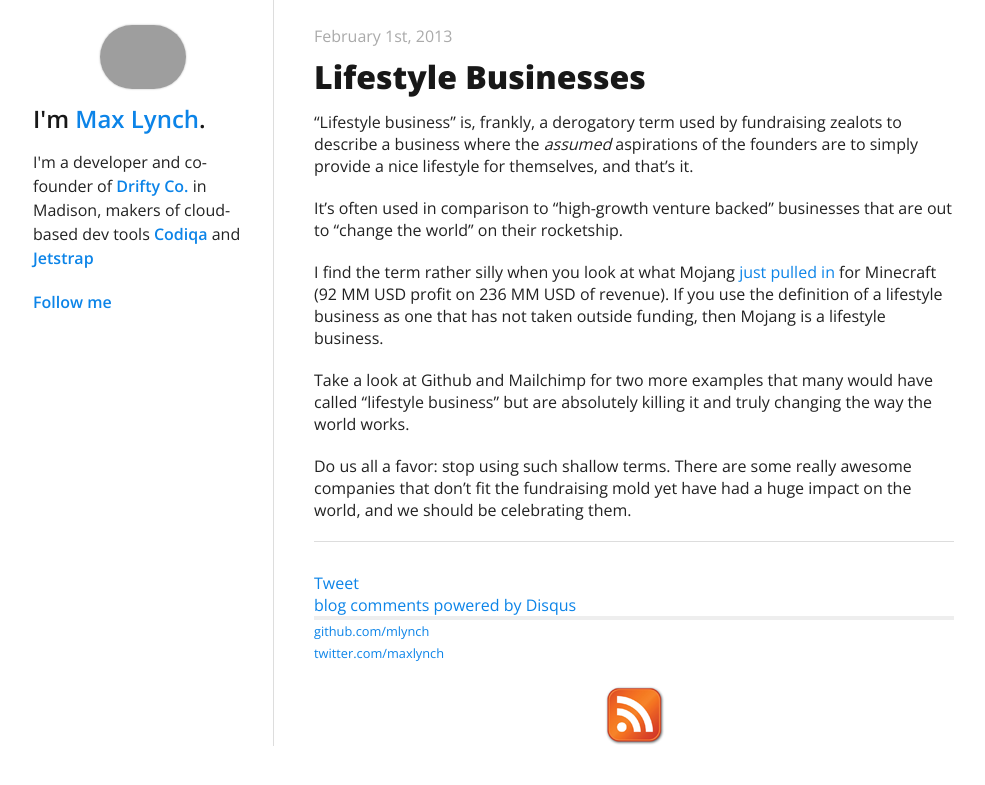
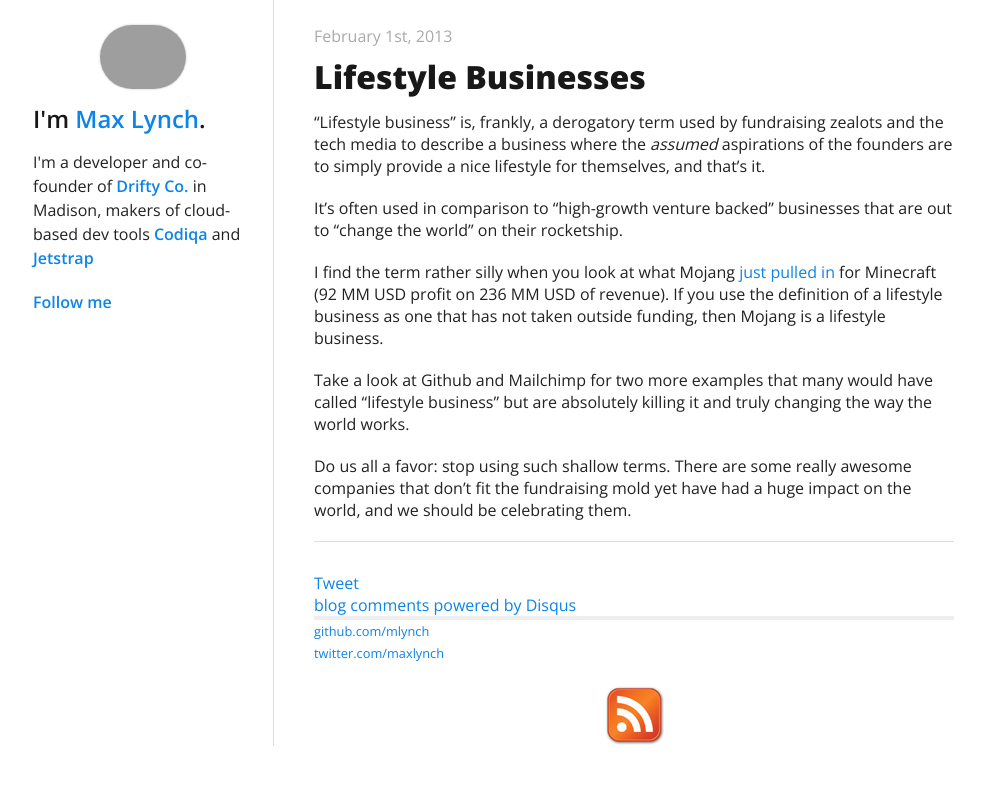
Before and after one commit to mlynch/mlynch.github.com, a Jekyll site: the page built from _posts/2013-02-01-lifestyle.markdown, in a window 1280 px wide. Shown: the top 785 px of the page, without its empty margins (137-1122 px from the left). Built offline with Jekyll 4.4.1, drawn with Linux system fonts in a browser that asks for light colours; nearby versions of some CDN libraries; Markdown is read by kramdown in place of the engine named in the settings; comment, search, counter and statistics services are not loaded; grey boxes are pictures that could not be loaded.

Commit message:
Lifestyle

```diff
--- a/_posts/2013-02-01-lifestyle.markdown
+++ b/_posts/2013-02-01-lifestyle.markdown
@@ -14,7 +14,7 @@ summary:
 
 # {{ page.title }} #
 
-"Lifestyle business" is, frankly, a derogatory term used by fundraising zealots to describe a business where the *assumed* aspirations of the founders are to simply provide a nice lifestyle for themselves, and that's it.
+"Lifestyle business" is, frankly, a derogatory term used by fundraising zealots and the tech media to describe a business where the *assumed* aspirations of the founders are to simply provide a nice lifestyle for themselves, and that's it.
 
 It's often used in comparison to "high-growth venture backed" businesses that are out to "change the world" on their rocketship.
 
```
